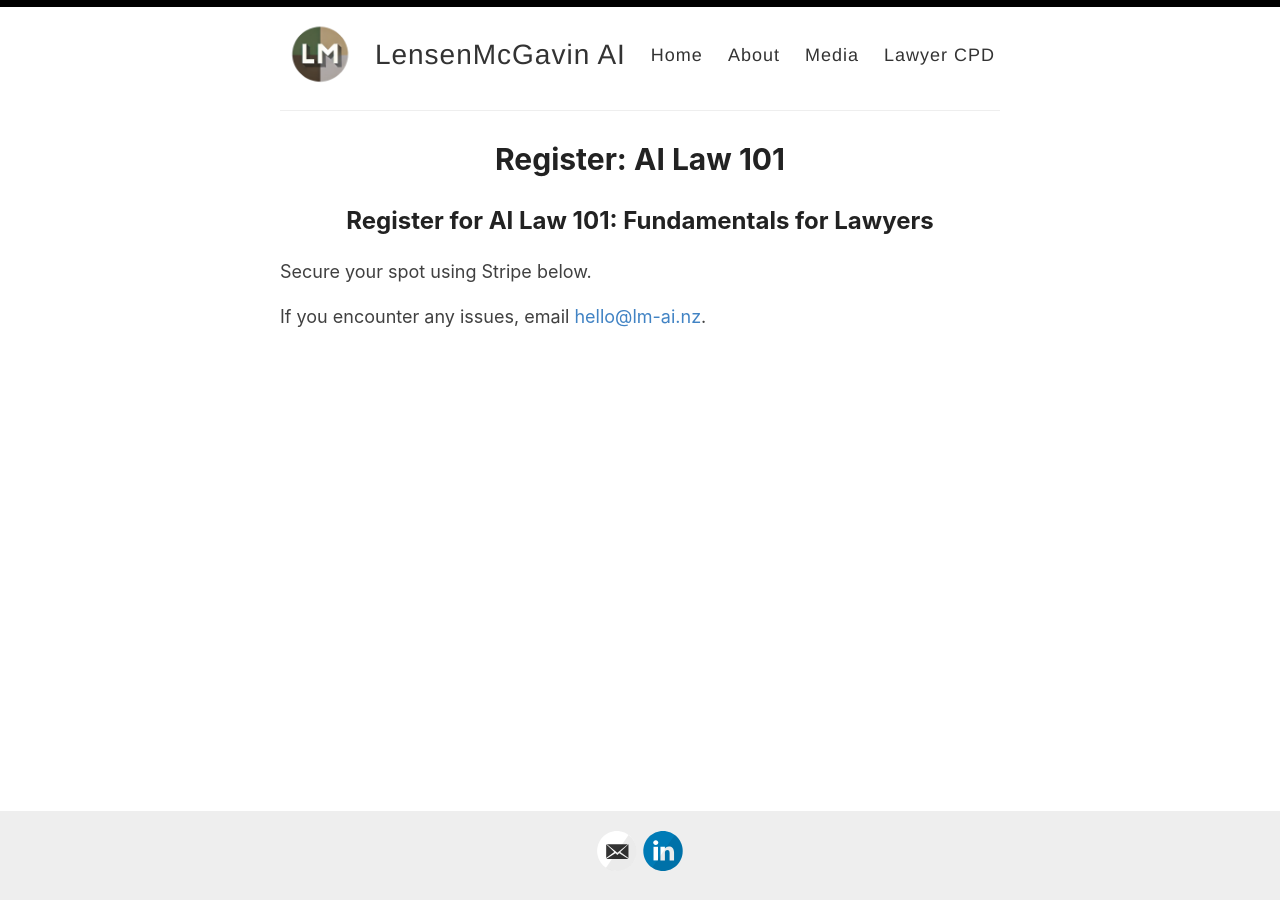
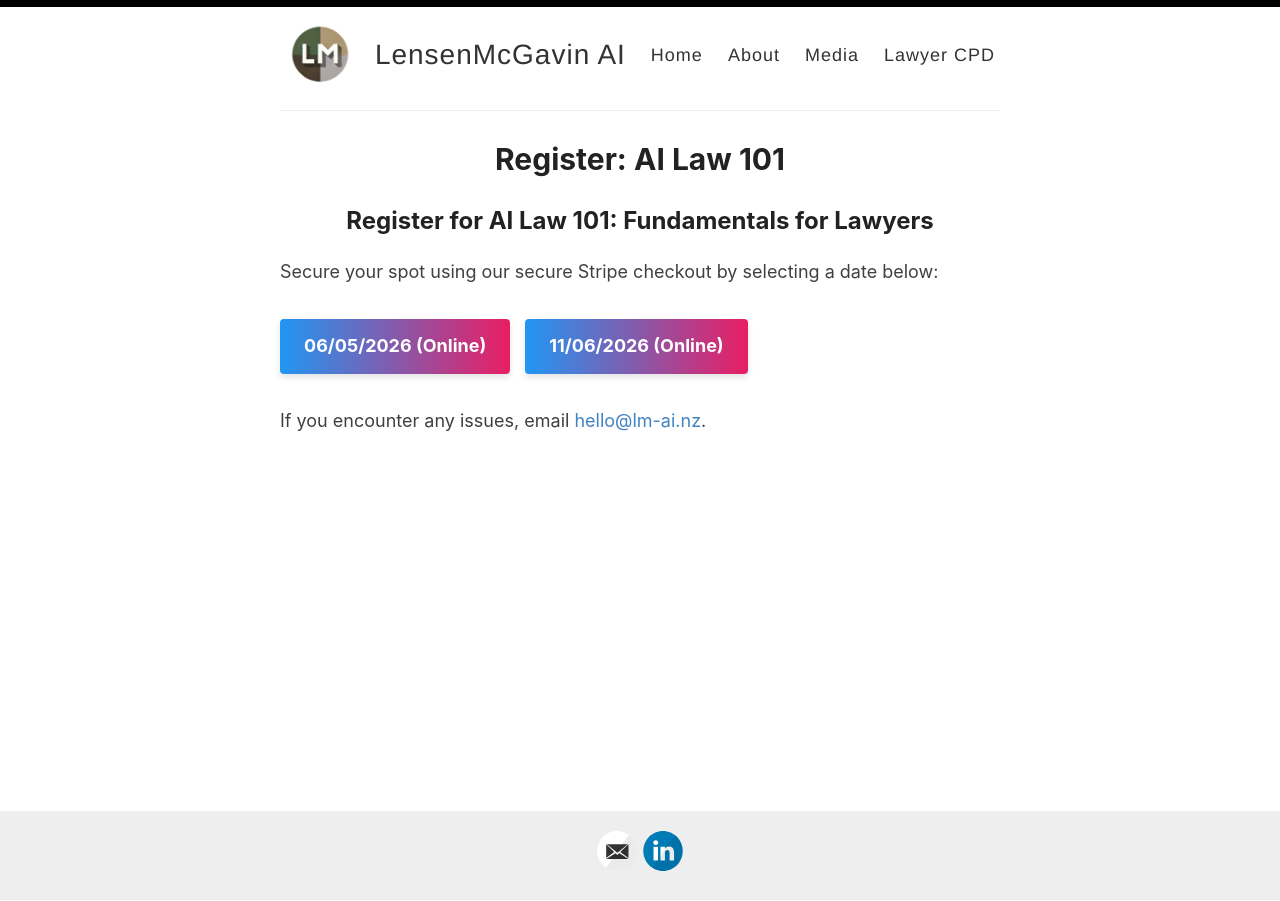
Before and after one commit to LensenMcGavin-AI/LensenMcGavin-AI.github.io, a Jekyll site: the page built from _pages/ai-law-101-register.md, in a window 1280 px wide. Built offline with Jekyll 4.4.1, drawn with Linux system fonts in a browser that asks for light colours.

Commit message:
feat: update course dates, replace Stripe buy buttons with custom styled links, and add multi-session registration option

```diff
--- a/_pages/ai-law-101-register.md
+++ b/_pages/ai-law-101-register.md
@@ -4,18 +4,12 @@ title: "Register: AI Law 101"
 permalink: /ai-law-101/register/
 ---
 
-<script async
-  src="https://js.stripe.com/v3/buy-button.js">
-</script>
+<h2>Register for AI Law 101: Fundamentals for Lawyers</h2>
+<p>Secure your spot using our secure Stripe checkout by selecting a date below:</p>
 
-
-<h2>Register for AI Law 101: Fundamentals for Lawyers</h2>
-<p>Secure your spot using Stripe below.</p>
-
-<stripe-buy-button
-  buy-button-id="buy_btn_1SatLIQ0a5GOYhGB1fcUhjYC"
-  publishable-key="pk_live_51SasloQ0a5GOYhGBrc0S7cLwdzcW8JmQsSYVtsy9ngGSwzkPhDGBu3RZpfyT6cEtMRwww4MBgf1f7MQ0tAvrkdvj00rA2zcjx5"
->
-</stripe-buy-button>
+<div style="display: flex; gap: 15px; flex-wrap: wrap; margin: 1.5rem 0;">
+  <a href="https://buy.stripe.com/00wbJ37U05IE04jfYRebu02" class="btn-lmai">06/05/2026 (Online)</a>
+  <a href="https://buy.stripe.com/5kQcN73DKb2Y5oDaExebu05" class="btn-lmai">11/06/2026 (Online)</a>
+</div>
 
 <p>If you encounter any issues, email <a href="mailto:hello@lm-ai.nz">hello@lm-ai.nz</a>.</p>
--- a/assets/style.scss
+++ b/assets/style.scss
@@ -125,6 +125,28 @@ button[type="submit"].btn {
 
 button[type="submit"].btn:hover {
   background-color: #0056b3;
+}
+
+.btn-lmai {
+  display: inline-block;
+  background: linear-gradient(to right, #2196F3, #E91E63);
+  color: #fff !important;
+  padding: 0.75rem 1.5rem;
+  border-radius: 4px;
+  text-decoration: none !important;
+  font-weight: bold;
+  margin: 0.5rem 0;
+  border: none;
+  cursor: pointer;
+  box-shadow: 0 4px 6px rgba(0,0,0,0.1);
+  transition: opacity 0.2s ease, transform 0.2s ease, box-shadow 0.2s ease;
+  font-family: -system-ui, -apple-system, BlinkMacSystemFont, "Segoe UI", Roboto, Helvetica, Arial, sans-serif;
+}
+
+.btn-lmai:hover {
+  opacity: 0.95;
+  transform: translateY(-2px);
+  box-shadow: 0 6px 8px rgba(0,0,0,0.15);
 }
 
 .page-content h1 {
```
Also changed, not shown: _pages/ai-law-101.md (+2 -1 lines), _pages/ai-law-102-register.md (+6 -11 lines), _pages/ai-law-102.md (+2 -1 lines), _pages/cpd-register.md (+8 -2 lines).
